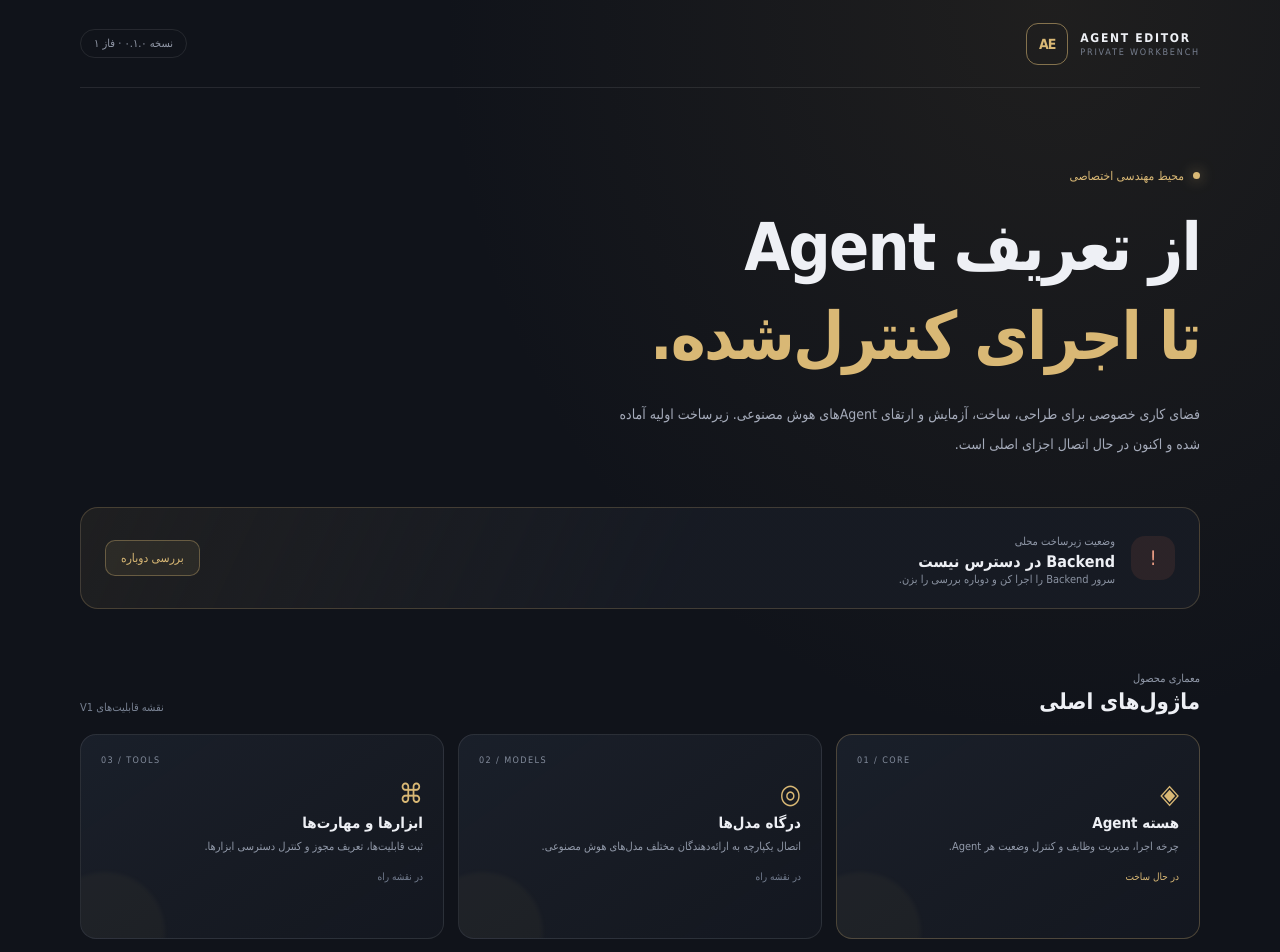
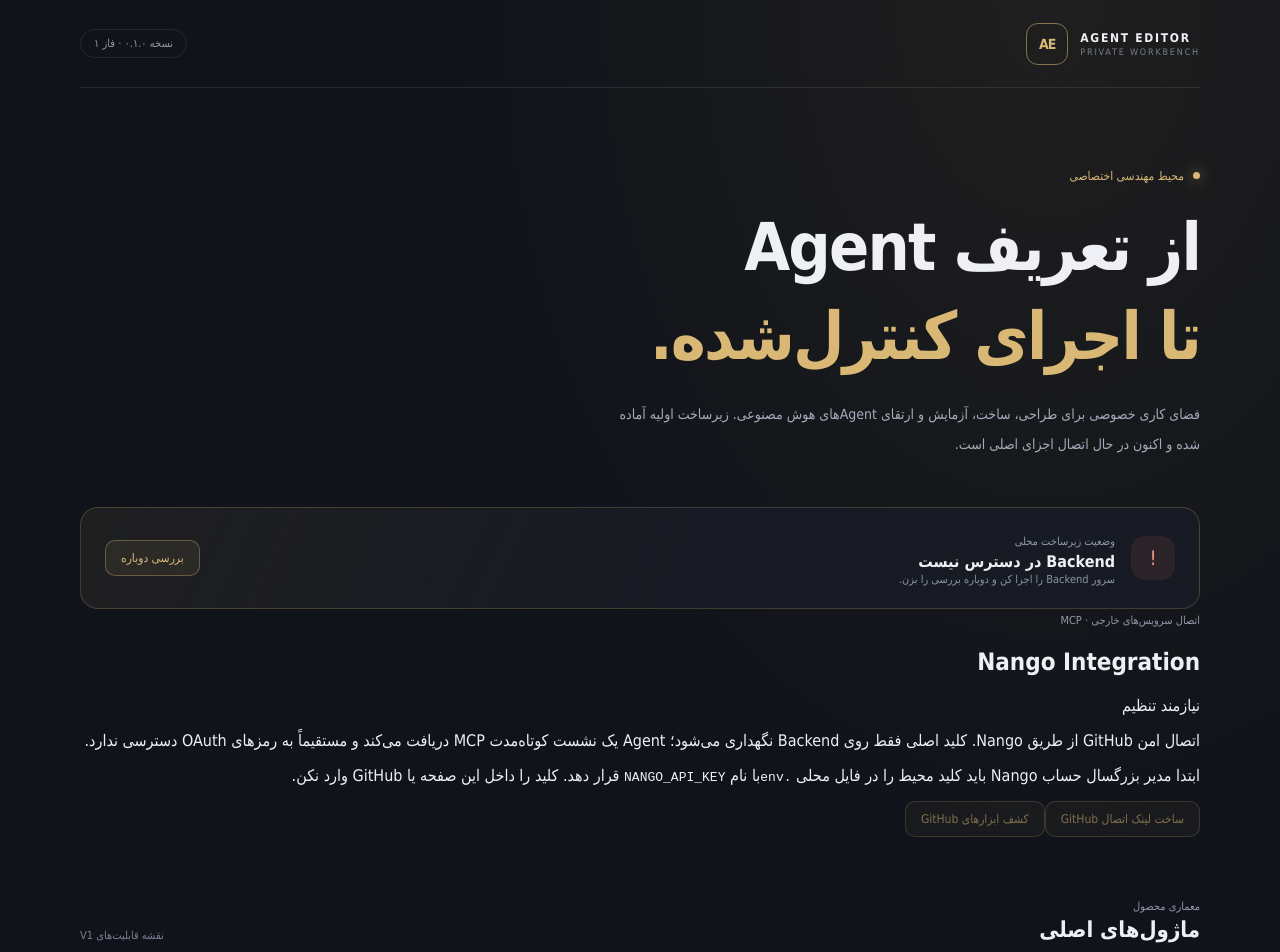
Before and after one commit to ErfanJavadian/Agent_editor, a React (Vite) app in the folder frontend/: page / in a window 1280 px wide. Shown: the top 952 px of the page. Built offline with nearby package versions, Linux system fonts and the light colour scheme; no server answers.

Commit message:
feat(nango): add local GitHub connection and tool discovery panel

```diff
--- a/frontend/src/App.tsx
+++ b/frontend/src/App.tsx
@@ -8,9 +8,38 @@ type HealthPayload = {
 
 type ConnectionState = "checking" | "online" | "offline";
 
+type NangoStatus = {
+  configured: boolean;
+  provider: string;
+};
+
+type ConnectPayload = {
+  connect_url: string;
+  expires_at: string | null;
+  provider: string;
+};
+
+type ToolSearchPayload = {
+  results: unknown;
+};
+
+async function readError(response: Response): Promise<string> {
+  try {
+    const payload = (await response.json()) as { detail?: string };
+    return payload.detail ?? `درخواست ناموفق بود (HTTP ${response.status})`;
+  } catch {
+    return `درخواست ناموفق بود (HTTP ${response.status})`;
+  }
+}
+
 export default function App() {
   const [connection, setConnection] = useState<ConnectionState>("checking");
   const [health, setHealth] = useState<HealthPayload | null>(null);
+  const [nangoStatus, setNangoStatus] = useState<NangoStatus | null>(null);
+  const [nangoBusy, setNangoBusy] = useState(false);
+  const [nangoMessage, setNangoMessage] = useState("");
+  const [connectUrl, setConnectUrl] = useState("");
+  const [toolResult, setToolResult] = useState("");
 
   const checkBackend = useCallback(async () => {
     setConnection("checking");
@@ -29,9 +58,69 @@ export default function App() {
     }
   }, []);
 
+  const checkNango = useCallback(async () => {
+    try {
+      const response = await fetch("/api/v1/integrations/nango/status", {
+        headers: { Accept: "application/json" }
+      });
+      if (!response.ok) throw new Error("Nango status check failed");
+      setNangoStatus((await response.json()) as NangoStatus);
+    } catch {
+      setNangoStatus(null);
+    }
+  }, []);
+
   useEffect(() => {
     void checkBackend();
-  }, [checkBackend]);
+    void checkNango();
+  }, [checkBackend, checkNango]);
+
+  const connectGithub = async () => {
+    setNangoBusy(true);
+    setNangoMessage("");
+    setConnectUrl("");
+    try {
+      const response = await fetch("/api/v1/integrations/nango/github/connect", {
+        method: "POST",
+        headers: { Accept: "application/json" }
+      });
+      if (!response.ok) throw new Error(await readError(response));
+      const payload = (await response.json()) as ConnectPayload;
+      setConnectUrl(payload.connect_url);
+      setNangoMessage("لینک اتصال ساخته شد. آن را باز کن و دسترسی GitHub را تأیید کن.");
+    } catch (error) {
+      setNangoMessage(error instanceof Error ? error.message : "ساخت لینک اتصال ناموفق بود.");
+    } finally {
+      setNangoBusy(false);
+    }
+  };
+
+  const discoverGithubTools = async () => {
+    setNangoBusy(true);
+    setNangoMessage("");
+    setToolResult("");
+    try {
+      const response = await fetch("/api/v1/integrations/nango/tools/search", {
+        method: "POST",
+        headers: {
+          Accept: "application/json",
+          "Content-Type": "application/json"
+        },
+        body: JSON.stringify({
+          queries: ["read repository details", "list repository branches"],
+          goal: "Discover read-only GitHub tools for the Agent Editor integration test."
+        })
+      });
+      if (!response.ok) throw new Error(await readError(response));
+      const payload = (await response.json()) as ToolSearchPayload;
+      setToolResult(JSON.stringify(payload.results, null, 2));
+      setNangoMessage("جست‌وجوی ابزارها از طریق MCP انجام شد.");
+    } catch (error) {
+      setNangoMessage(error instanceof Error ? error.message : "جست‌وجوی ابزارها ناموفق بود.");
+    } finally {
+      setNangoBusy(false);
+    }
+  };
 
   const statusText = {
     checking: "در حال بررسی اتصال",
@@ -83,6 +172,55 @@ export default function App() {
         </button>
       </section>
 
+      <section className="integration-panel">
+        <div className="integration-heading">
+          <div>
+            <span className="panel-label">اتصال سرویس‌های خارجی · MCP</span>
+            <h2>Nango Integration</h2>
+          </div>
+          <span className={nangoStatus?.configured ? "integration-badge ready" : "integration-badge"}>
+            {nangoStatus?.configured ? "API Key configured" : "نیازمند تنظیم"}
+          </span>
+        </div>
+
+        <p className="integration-description">
+          اتصال امن GitHub از طریق Nango. کلید اصلی فقط روی Backend نگهداری می‌شود؛
+          Agent یک نشست کوتاه‌مدت MCP دریافت می‌کند و مستقیماً به رمزهای OAuth دسترسی ندارد.
+        </p>
+
+        {!nangoStatus?.configured && (
+          <p className="integration-note">
+            ابتدا مدیر بزرگسال حساب Nango باید کلید محیط را در فایل محلی <code>.env</code>
+            با نام <code>NANGO_API_KEY</code> قرار دهد. کلید را داخل این صفحه یا GitHub وارد نکن.
+          </p>
+        )}
+
+        <div className="integration-actions">
+          <button
+            className="refresh-button"
+            onClick={() => void connectGithub()}
+            disabled={!nangoStatus?.configured || nangoBusy}
+          >
+            {nangoBusy ? "در حال اتصال…" : "ساخت لینک اتصال GitHub"}
+          </button>
+          <button
+            className="refresh-button secondary-button"
+            onClick={() => void discoverGithubTools()}
+            disabled={!nangoStatus?.configured || nangoBusy}
+          >
+            کشف ابزارهای GitHub
+          </button>
+        </div>
+
+        {connectUrl && (
+          <a className="connect-link" href={connectUrl} target="_blank" rel="noreferrer">
+            باز کردن صفحه تأیید دسترسی GitHub
+          </a>
+        )}
+        {nangoMessage && <p className="integration-message" role="status">{nangoMessage}</p>}
+        {toolResult && <pre className="integration-result" dir="ltr">{toolResult}</pre>}
+      </section>
+
       <section className="section-heading">
         <div>
           <span className="panel-label">معماری محصول</span>
@@ -106,12 +244,12 @@ export default function App() {
           <p>اتصال یکپارچه به ارائه‌دهندگان مختلف مدل‌های هوش مصنوعی.</p>
           <span className="module-state planned">در نقشه راه</span>
         </article>
-        <article className="module-card">
+        <article className="module-card active-card">
           <span className="module-index">03 / TOOLS</span>
           <div className="module-symbol">⌘</div>
           <h3>ابزارها و مهارت‌ها</h3>
-          <p>ثبت قابلیت‌ها، تعریف مجوز و کنترل دسترسی ابزارها.</p>
-          <span className="module-state planned">در نقشه راه</span>
+          <p>اتصال Nango، کشف ابزارهای API و مدیریت نشست‌های MCP.</p>
+          <span className="module-state">پل اتصال Nango پیاده‌سازی شد</span>
         </article>
         <article className="module-card">
           <span className="module-index">04 / MEMORY</span>
```
